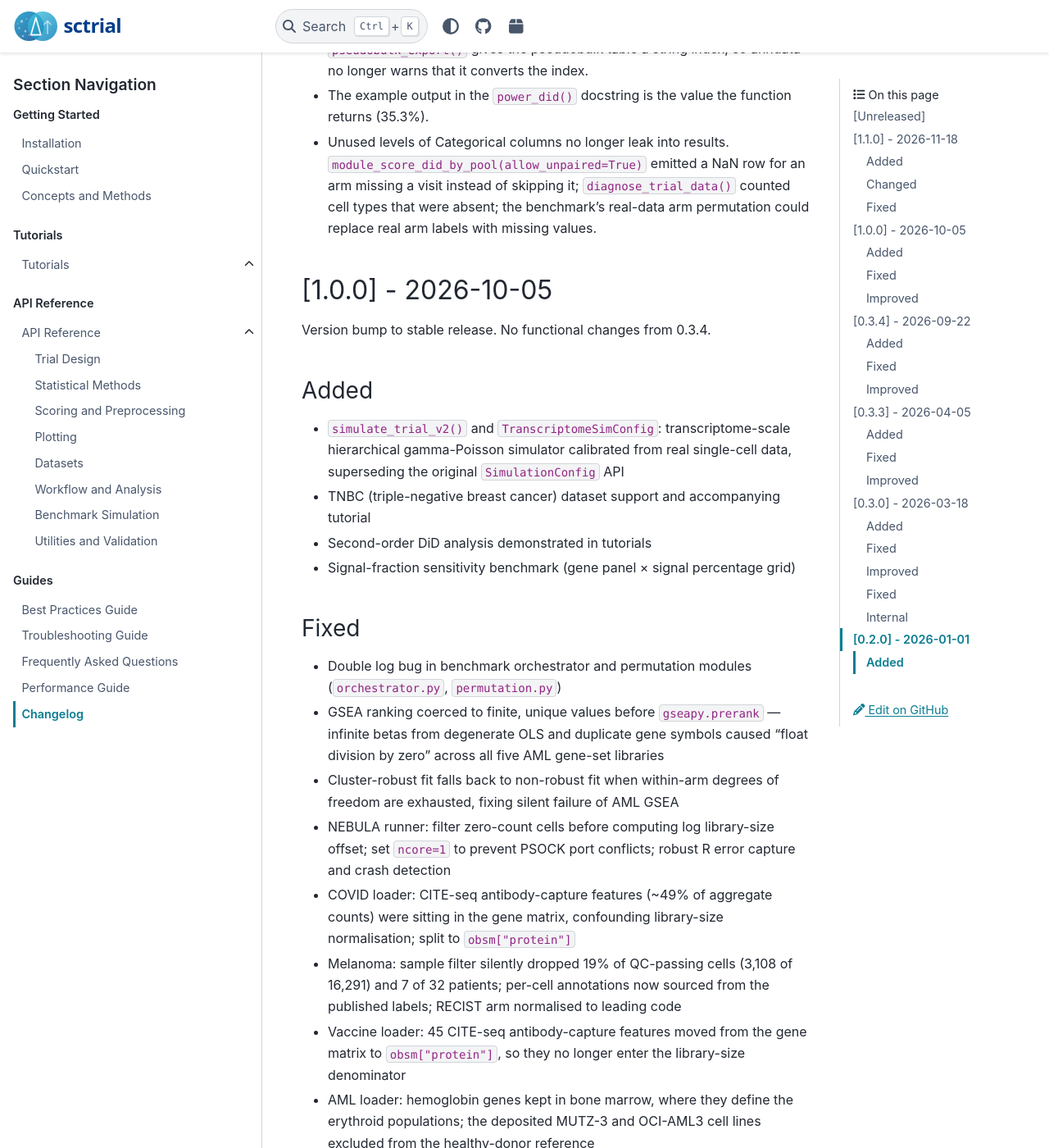
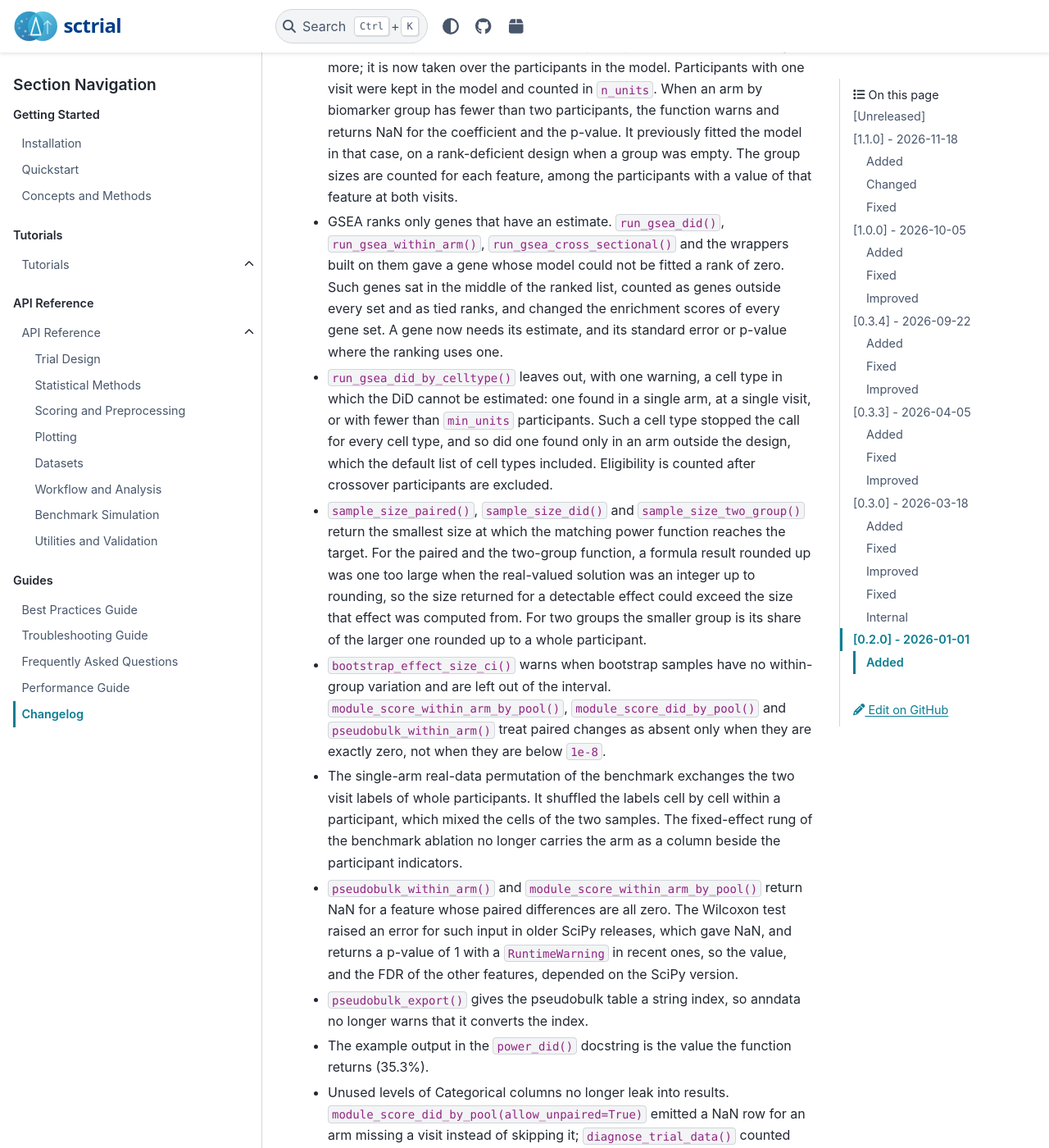
Before and after one commit to TheOmarLab/sctrial, a Sphinx documentation site: the page built from docs/source/changelog.md, in a window 1280 px wide and 1400 px high, scrolled down 7163 px. Shown: the whole window at 82% size. Built offline with Sphinx 7.4.7 and the PyData theme 0.15.4, drawn with Linux system fonts in a browser that asks for light colours; pages that are not in the unit, such as notebooks, are missing from menus; some of the changed text lies outside the part shown.

Commit message:
Changelog for the resampling, standard error, sample size and GSEA ranking fixes

```diff
--- a/docs/source/changelog.md
+++ b/docs/source/changelog.md
@@ -31,7 +31,8 @@ and this project adheres to [Semantic Versioning](https://semver.org/spec/v2.0.0
 - The bootstrap standard error (`se_DiD_boot`, `se_time_boot`) is the exact standard deviation of the unrestricted wild cluster bootstrap, which equals the cluster-robust standard error without small-sample correction. It was the standard deviation of null-imposed draws, which grows with the estimated effect. `BootstrapResult.boot_distribution` holds the unrestricted estimates.
 - The observed statistic is studentized with the variance estimator requested through `cov_type`, as the bootstrap statistics are. `abundance_did()` on paired differences compared a homoskedastic observed statistic with cluster-robust bootstrap statistics.
 - The bootstrap is computed in closed form and no longer refits a regression per draw. `cov_type` accepts `"cluster"` and `"nonrobust"`.
-- Resampling tests count a statistic that equals the observed one as a tie whatever the rounding. The wild cluster bootstrap computes the observed and the bootstrap statistics along different arithmetic paths, so an assignment that reproduces the observed statistic, such as flipping a participant whose outcome did not change, could be left out of the count, which lowered the exact p-value. A bootstrap statistic within `1e-9` of the observed one is now a tie. `permutation_pvalue()`, `permutation_pvalue_paired()` and the permutation test of `module_score_did_by_pool()` apply the same rule on the scale of the data; a permutation that reproduced the observed split in another order was not always counted.
+- Resampling tests count a statistic that equals the observed one as a tie whatever the rounding. The wild cluster bootstrap computes the observed and the bootstrap statistics along different arithmetic paths, so an assignment that reproduces the observed statistic, such as flipping a participant whose outcome did not change, could be left out of the count, which lowered the exact p-value. A bootstrap statistic within `1e-9` of the observed one is now a tie. `permutation_pvalue()`, `permutation_pvalue_paired()` and the permutation test of `module_score_did_by_pool()` count a difference of means within rounding error of the observed one. The two-sample tests centre the pooled values first and the paired test works on the differences, so the result does not depend on the origin or the units of the measurements; a permutation that reproduced the observed split in another order was not always counted.
+- A bootstrap draw that the model fits exactly counts as extreme. Such a draw has no residual variance and an unbounded statistic; rounding left its variance just above or just below zero, and the sign decided whether the draw entered the count, so the p-value of the same data could change with the coding of the arms or the units of the outcome.
 - The wild cluster bootstrap refit OLS models with WLS. It detected weighting from the presence of `model.weights`, which statsmodels also sets, to ones, on OLS models; it now checks whether the weights are uniform.
 - Two type errors reported by mypy in the benchmark gate verdict and the orchestrator command-line entry point.
 - Participant fixed effects are built from the participants in the model. anndata keeps every category of an `obs` column, so a participant left out of a paired analysis (one visit only, or another arm) still contributed an empty indicator column to `C(participant)`. The empty columns counted as parameters in the small-sample correction of the cluster-robust covariance, which inflated the standard error when a few participants were left out and made it undefined once the parameters reached the number of observations; `did_fit()` and `within_arm_comparison()` then fell back to the homoskedastic standard error and studentized the wild cluster bootstrap with it. The model frames of `did_fit()`, `did_table()`, `within_arm_comparison()`, `within_arm_fit_beta()`, `between_arm_comparison()`, `abundance_did()` and the time-series, heterogeneity and mixed-effects models now drop unused categories. Results change only for inputs that carry participants outside the model: the analytical standard error and p-value, and, in two-arm designs with unequal arms, the bootstrap p-value and interval. Bootstrap results of single-arm designs and of two-arm designs with equal arms do not change, because there the two studentizations differ by a constant factor.
@@ -41,12 +42,17 @@ and this project adheres to [Semantic Versioning](https://semver.org/spec/v2.0.0
 - `check_covariate_balance()` and `module_score_did_by_pool()` already compared the two named arms. They now report excluded rows, and raise when the design does not match the arm labels of the data, in the same way as the other two-arm functions.
 - `loo_cv_did()`, `kfold_cv_did()`, `did_table_by_celltype()` and `event_study_did()` catch `ValueError` inside their loops. They restrict to the two named arms before the loop, so a design that does not match the labels of the data raises and is not recorded as one failed fit per iteration. `kfold_cv_did()` assigns folds within the two named arms only; a third arm was a stratum of its own.
 - `did_fit()`, `between_arm_comparison()` and `did_table_bayes()` return a missing estimate when one arm has no participant in the model, for example for a cell type present in one arm only. With only the treated arm in the model the interaction equals the time term: `did_fit()` returned half of the time effect as the DiD coefficient, with a finite p-value, and the posterior of `did_table_bayes()` split the time effect between the two coefficients. With only the control arm `did_fit()` returned 0 and `did_table_bayes()` the mean of the prior. `between_arm_comparison()` returned a coefficient of 0.
+- Cluster-robust standard errors no longer grow with redundant regressors. statsmodels counts the columns of the design, not its rank, in the small-sample factor, so a regressor that the participant effects already determine enlarged the standard error without changing the estimate. `did_fit()`, `within_arm_comparison()` and `abundance_did()` now fit a covariate that is constant within participant on a full-rank design, and `within_arm_comparison()` returns a missing estimate when a covariate duplicates the visit. `test_treatment_heterogeneity()` no longer enters the arm, the biomarker group and their product as separate terms beside the participant effects; its `covariates` argument raised an error, because the covariates never reached the model frame, and now enters the fit.
+- `did_fit()` raises on a missing weight, as documented. A row with a missing value in `weight_col` was dropped, and its participant with it.
 - `did_fit()` fits the participants observed at both visits for the outcome and returns a missing estimate when the interaction is not identified. A participant with a missing value at one visit stayed in the model and was counted in `n_units` and among the clusters of the robust variance. When a whole arm lacked one visit, the visit and the interaction were the same regressor: the fit split the other arm's change between them and reported it with a standard error near zero. The same holds for a covariate that duplicates the interaction.
 - The real-data benchmark path hands a cohort to the method runners in the vocabulary they read. `prepare_inputs_from_adata()` renamed the columns of a cohort and carried its label values, while the runners read `Treated`/`Control` and `Pre`/`Post`: on a cohort with other labels (the melanoma cohort has `Responder`/`Non-responder`) no row matched either arm and `run_permutation_test()` and `run_subsampling()` returned a missing result for every gene and method. `canonical_cohort()` now maps the columns, the two visits and the two arms from labels the caller states, through `subset_arms()`; the two functions take them as the new keyword arguments `visits`, `arm_treated` and `arm_control`, map the cohort once before their loops, and `prepare_inputs_from_adata()` raises on any other label. `run_subsampling()` takes `design_type`.
 - The counts of a real cohort are named explicitly. `prepare_inputs_from_adata()` read `adata.X` when the layer it was given was absent, which hands a normalised matrix to the count models of a cohort that has no raw counts. A missing layer now raises (`counts_layer=None` names `adata.X`), and `require_raw_counts()` stops `dreamlet`, `limma_voom`, `edger_qlf` and `nebula` on a matrix with non-integer values. `scripts/run_benchmark.py --phase realdata` names the labels and the TPM layer of the melanoma cohort and runs the two methods that take participant-level log(1 + CPM), because that cohort holds no raw counts.
 - `test_treatment_heterogeneity()` uses the participants observed at both visits and treats the biomarker as a participant attribute. A participant without a biomarker value was assigned to the low group, because a comparison with a missing value is false; such participants are now excluded and reported. The median split was taken over cells, so participants with more cells weighed more; it is now taken over the participants in the model. Participants with one visit were kept in the model and counted in `n_units`. When an arm by biomarker group has fewer than two participants, the function warns and returns NaN for the coefficient and the p-value. It previously fitted the model in that case, on a rank-deficient design when a group was empty. The group sizes are counted for each feature, among the participants with a value of that feature at both visits.
-- `run_gsea_did_by_celltype()` leaves out, with one warning, a cell type in which the DiD cannot be estimated: one found in a single arm, at a single visit, or with fewer than `min_units` participants. Such a cell type stopped the call for every cell type, and so did one found only in an arm outside the design, which the default list of cell types included.
-- The single-arm real-data permutation of the benchmark exchanges the two visit labels of whole participants. It shuffled the labels cell by cell within a participant, which mixed the cells of the two samples.
+- GSEA ranks only genes that have an estimate. `run_gsea_did()`, `run_gsea_within_arm()`, `run_gsea_cross_sectional()` and the wrappers built on them gave a gene whose model could not be fitted a rank of zero. Such genes sat in the middle of the ranked list, counted as genes outside every set and as tied ranks, and changed the enrichment scores of every gene set. A gene now needs its estimate, and its standard error or p-value where the ranking uses one.
+- `run_gsea_did_by_celltype()` leaves out, with one warning, a cell type in which the DiD cannot be estimated: one found in a single arm, at a single visit, or with fewer than `min_units` participants. Such a cell type stopped the call for every cell type, and so did one found only in an arm outside the design, which the default list of cell types included. Eligibility is counted after crossover participants are excluded.
+- `sample_size_paired()`, `sample_size_did()` and `sample_size_two_group()` return the smallest size at which the matching power function reaches the target. For the paired and the two-group function, a formula result rounded up was one too large when the real-valued solution was an integer up to rounding, so the size returned for a detectable effect could exceed the size that effect was computed from. For two groups the smaller group is its share of the larger one rounded up to a whole participant.
+- `bootstrap_effect_size_ci()` warns when bootstrap samples have no within-group variation and are left out of the interval. `module_score_within_arm_by_pool()`, `module_score_did_by_pool()` and `pseudobulk_within_arm()` treat paired changes as absent only when they are exactly zero, not when they are below `1e-8`.
+- The single-arm real-data permutation of the benchmark exchanges the two visit labels of whole participants. It shuffled the labels cell by cell within a participant, which mixed the cells of the two samples. The fixed-effect rung of the benchmark ablation no longer carries the arm as a column beside the participant indicators.
 - `pseudobulk_within_arm()` and `module_score_within_arm_by_pool()` return NaN for a feature whose paired differences are all zero. The Wilcoxon test raised an error for such input in older SciPy releases, which gave NaN, and returns a p-value of 1 with a `RuntimeWarning` in recent ones, so the value, and the FDR of the other features, depended on the SciPy version.
 - `pseudobulk_export()` gives the pseudobulk table a string index, so anndata no longer warns that it converts the index.
 - The example output in the `power_did()` docstring is the value the function returns (35.3%).
```
Also changed, not shown: CHANGELOG.md (+9 -3 lines).
